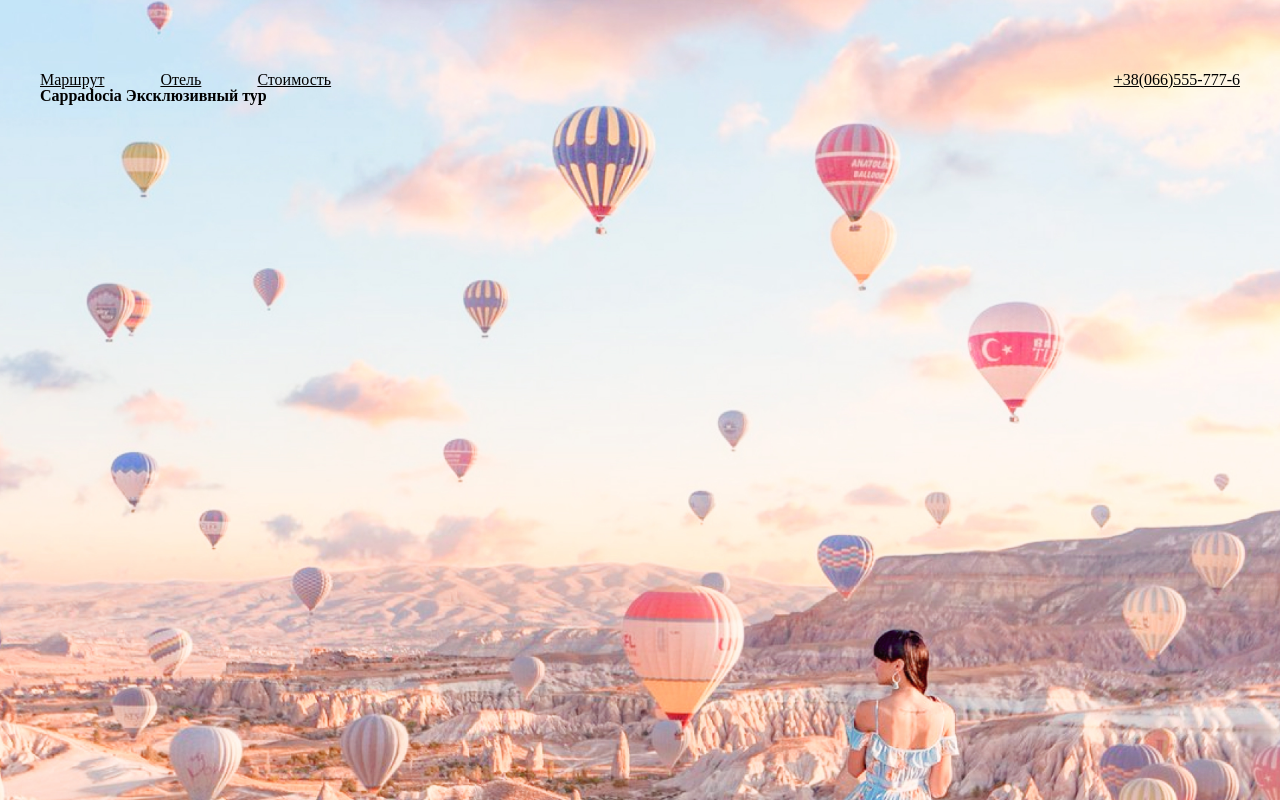
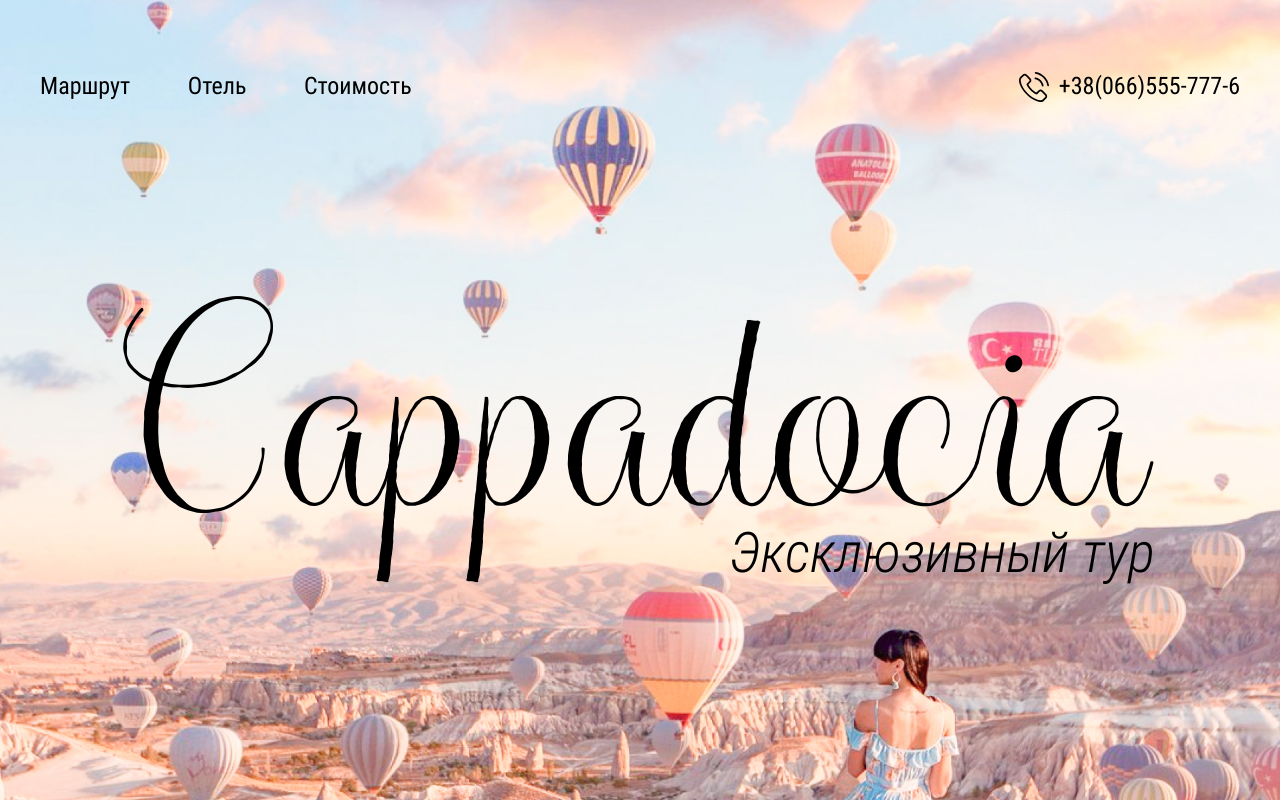
Before and after one commit to Nielll951/Cappadocia, a plain HTML site: page index.html in a window 1280 px wide. Drawn offline with nearby package versions, Linux system fonts and the light colour scheme.

Commit message:
added fonts and styles for header__top

```diff
--- a/css/style.css
+++ b/css/style.css
@@ -4,12 +4,37 @@
    box-sizing: border-box;
 }
 
-.container {
-   max-width: 1230px;
-   margin: 0 auto;
-   padding: 0 15px;
+@font-face {
+   font-family: 'balqis';
+   src: url('../fonts/balqis.woff2') format('woff2'), url('../fonts/balqis.woff') format('woff');
+   font-weight: 300;
+   font-style: normal;
+   font-display: swap;
 }
 
+@font-face {
+   font-family: 'RobotoCondensed-Light';
+   src: url('../fonts/RobotoCondensed-Light.woff2') format('woff2'), url('../fonts/RobotoCondensed-Light.woff') format('woff');
+   font-weight: 300;
+   font-style: normal;
+   font-display: swap;
+}
+
+@font-face {
+   font-family: 'RobotoCondensed-LightItalic';
+   src: url('../fonts/RobotoCondensed-LightItalic.woff2') format('woff2'), url('../fonts/RobotoCondensed-LightItalic.woff') format('woff');
+   font-weight: 300;
+   font-style: italic;
+   font-display: swap;
+}
+
+@font-face {
+   font-family: 'RobotoCondensed-Regular';
+   src: url('../fonts/RobotoCondensed-Regular.woff2') format('woff2'), url('../fonts/RobotoCondensed-Regular.woff') format('woff');
+   font-weight: 400;
+   font-style: normal;
+   font-display: swap;
+}
 
 .header {
    background-image: url(../images/header-bg.jpg);
@@ -21,16 +46,29 @@
 
 a {
    color: inherit;
+   text-decoration: none;
 }
 
 body {
    color: #000;
+   font-family: 'RobotoCondensed-Light';
+   font-size: 18px;
+   line-height: 21px;
+}
+
+.container {
+   max-width: 1230px;
+   margin: 0 auto;
+   padding: 0 15px;
 }
 
 .header__top {
    display: flex;
    justify-content: space-between;
    padding-top: 72px;
+   font-size: 24px;
+   line-height: 28px;
+   font-family: 'RobotoCondensed-Regular';
 }
 
 .menu__list-item {
@@ -40,3 +78,40 @@ body {
 .menu__list-item+.menu__list-item {
    margin-left: 52px;
 }
+
+.menu__list-link:hover {
+   text-decoration: underline;
+}
+
+.header__phone {
+   padding-left: 40px;
+   position: relative;
+}
+
+.header__phone::before {
+   content: "";
+   position: absolute;
+   background-image: url(../images/phone-icon.svg);
+   width: 30px;
+   height: 30px;
+   left: 0;
+}
+
+.header__title {
+   padding-top: 152px;
+   text-align: center;
+   font-size: 250px;
+   line-height: 334px;
+   font-weight: 300;
+   font-family: 'balqis';
+}
+
+.header__title span {
+   display: block;
+   text-align: right;
+   font-size: 56px;
+   line-height: 66px;
+   font-family: 'RobotoCondensed-LightItalic';
+   margin-top: -66px;
+   margin-right: 85px;
+}
```
Also changed, not shown: fonts/RobotoCondensed-Light.woff (added), fonts/RobotoCondensed-Light.woff2 (added), fonts/RobotoCondensed-LightItalic.woff (added), fonts/RobotoCondensed-LightItalic.woff2 (added), fonts/RobotoCondensed-Regular.woff (added), fonts/RobotoCondensed-Regular.woff2 (added), fonts/balqis.woff (added), fonts/balqis.woff2 (added).
